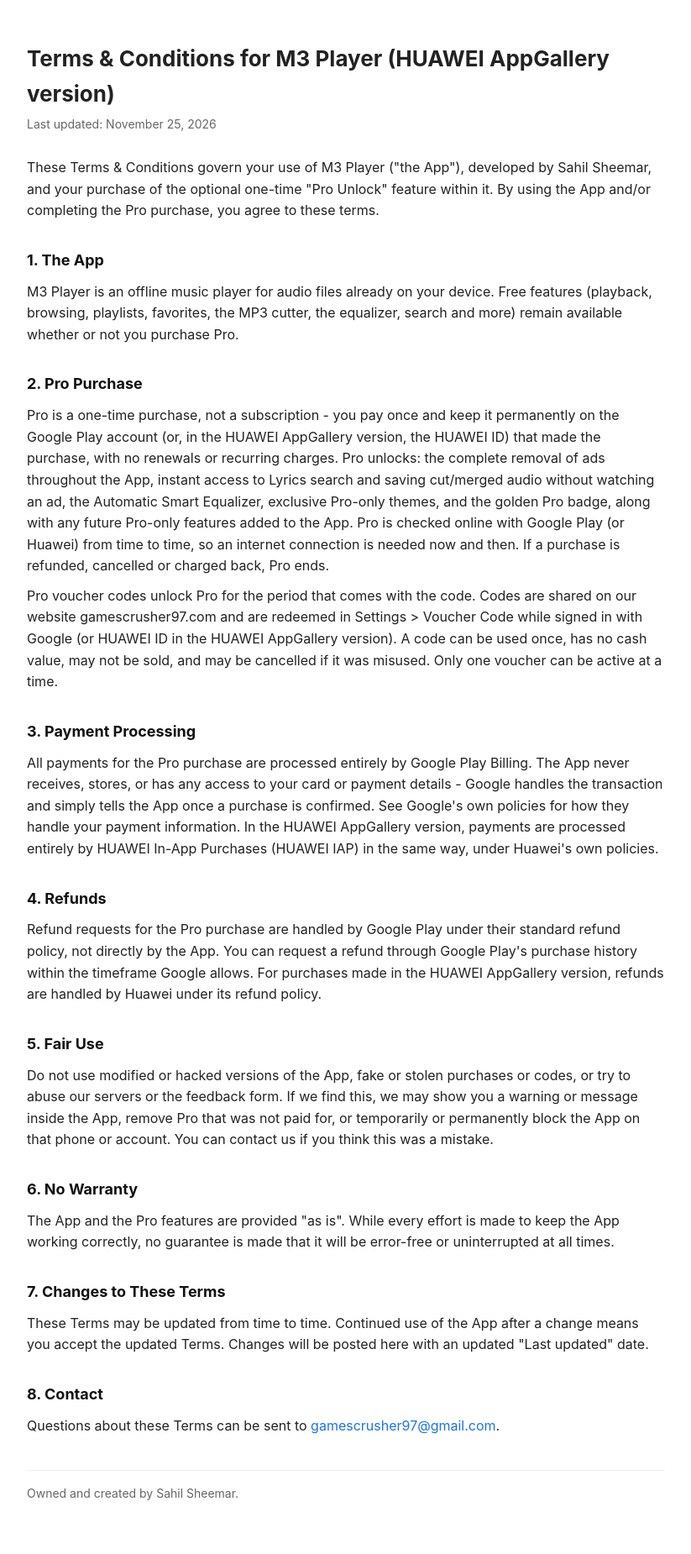
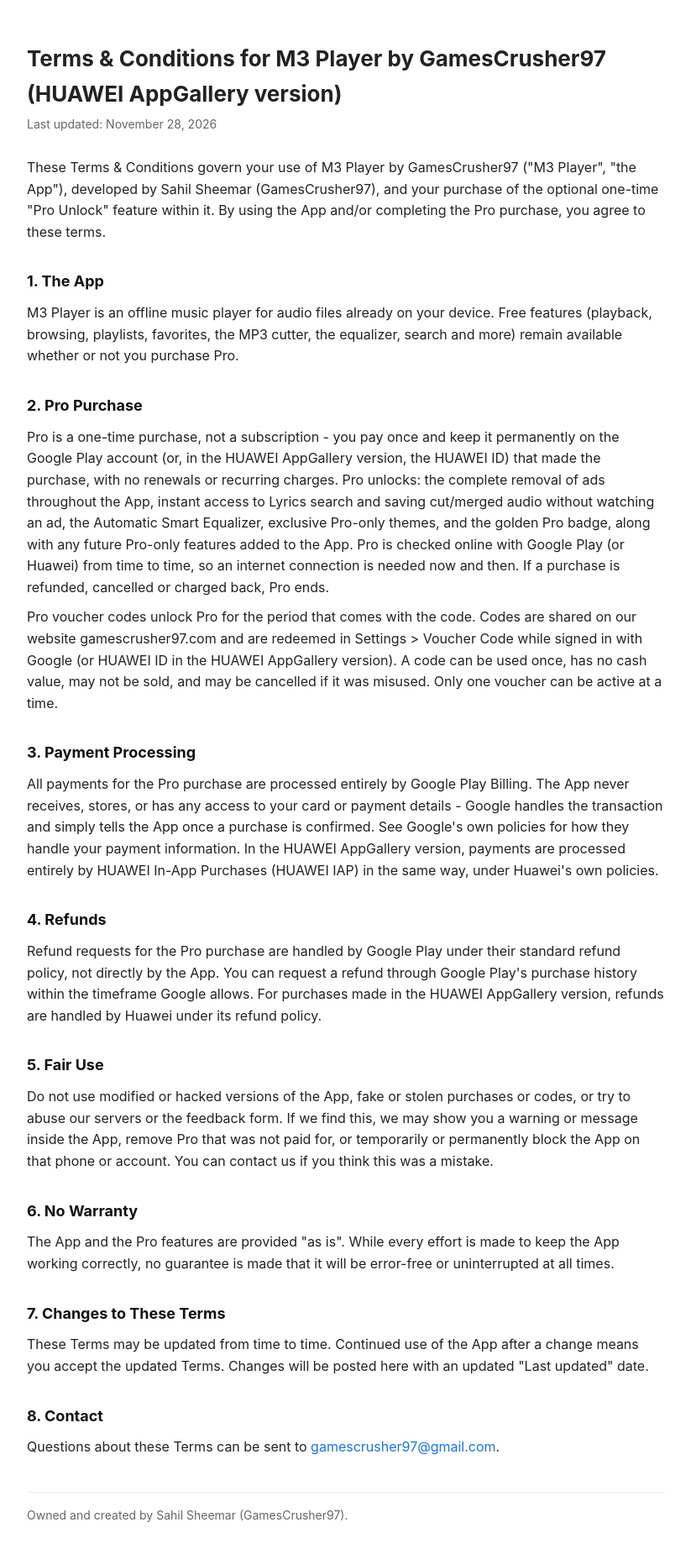
Before and after one commit to gamescrusher97/GamesCrusher97, a plain HTML site: page M3Player/m3player-terms-conditions-huawei.html in a window 1280 px wide. Shown: the whole page at 84% size, without its empty margins (228-1051 px from the left). Drawn offline with Linux system fonts and the light colour scheme.

Commit message:
Website update 28/11/2026  2:42:39.89

```diff
--- a/M3Player/m3player-terms-conditions-huawei.html
+++ b/M3Player/m3player-terms-conditions-huawei.html
@@ -3,7 +3,7 @@
 <head>
 <meta charset="UTF-8">
 <meta name="viewport" content="width=device-width, initial-scale=1.0">
-<title>Terms &amp; Conditions - M3 Player (HUAWEI AppGallery)</title>
+<title>Terms &amp; Conditions - M3 Player by GamesCrusher97 (HUAWEI AppGallery)</title>
 <style>
   body {
     font-family: -apple-system, BlinkMacSystemFont, "Segoe UI", Roboto, Helvetica, Arial, sans-serif;
@@ -25,9 +25,9 @@
 </head>
 <body>
 
-<h1>Terms &amp; Conditions for M3 Player (HUAWEI AppGallery version)</h1>
-<div class="updated">Last updated: November 25, 2026</div>
-<p>These Terms &amp; Conditions govern your use of M3 Player ("the App"), developed by Sahil Sheemar, and your purchase of the optional one-time "Pro Unlock" feature within it. By using the App and/or completing the Pro purchase, you agree to these terms.</p>
+<h1>Terms &amp; Conditions for M3 Player by GamesCrusher97 (HUAWEI AppGallery version)</h1>
+<div class="updated">Last updated: November 28, 2026</div>
+<p>These Terms &amp; Conditions govern your use of M3 Player by GamesCrusher97 ("M3 Player", "the App"), developed by Sahil Sheemar (GamesCrusher97), and your purchase of the optional one-time "Pro Unlock" feature within it. By using the App and/or completing the Pro purchase, you agree to these terms.</p>
 
 <h2>1. The App</h2>
 <p>M3 Player is an offline music player for audio files already on your device. Free features (playback, browsing, playlists, favorites, the MP3 cutter, the equalizer, search and more) remain available whether or not you purchase Pro.</p>
@@ -54,7 +54,7 @@
 <h2>8. Contact</h2>
 <p>Questions about these Terms can be sent to <a href="mailto:gamescrusher97@gmail.com">gamescrusher97@gmail.com</a>.</p>
 
-<div class="footer">Owned and created by Sahil Sheemar.</div>
+<div class="footer">Owned and created by Sahil Sheemar (GamesCrusher97).</div>
 
 <!-- gc-nobreak: keep "Games Crusher 97", "Sahil Sheemar" and the email on one line -->
 <style>.gc-nb{white-space:nowrap}</style>
```
Also changed, not shown: M3Player/m3player-privacy-policy-huawei.html (+5 -5 lines).
